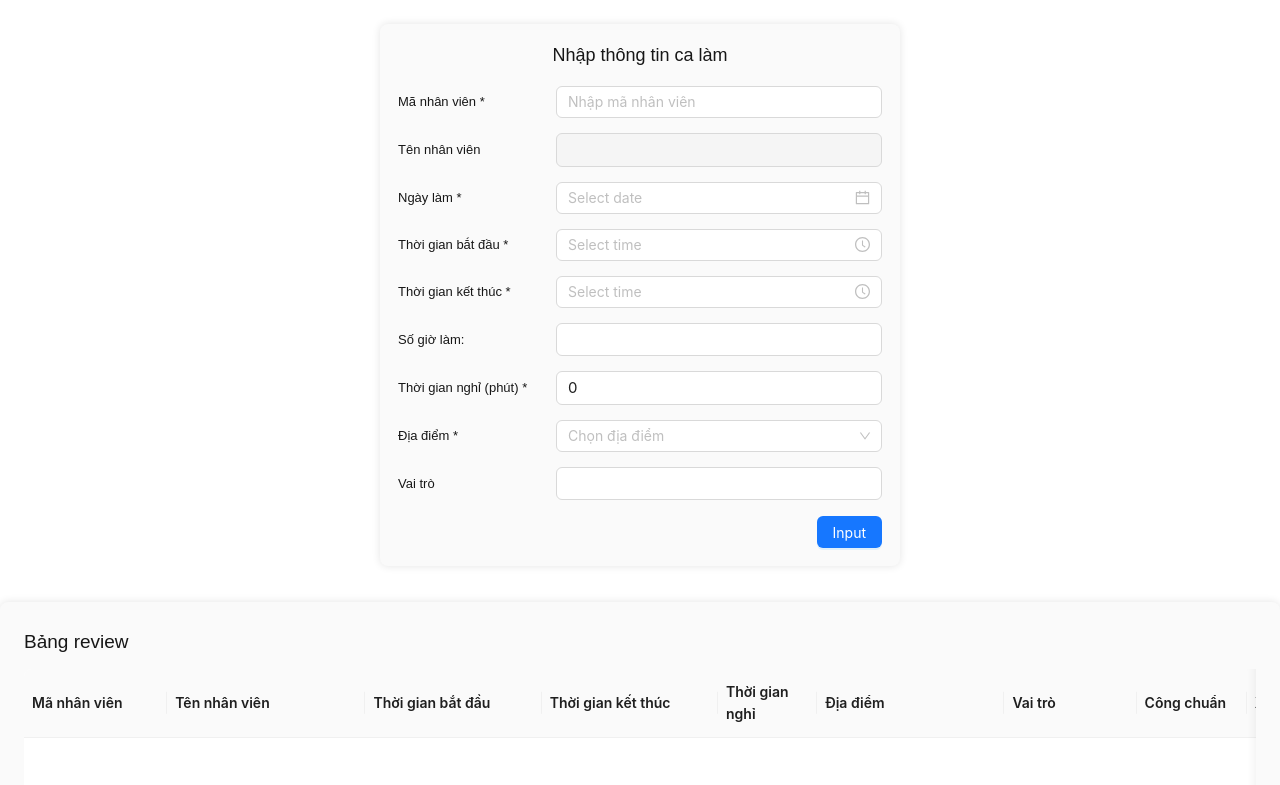
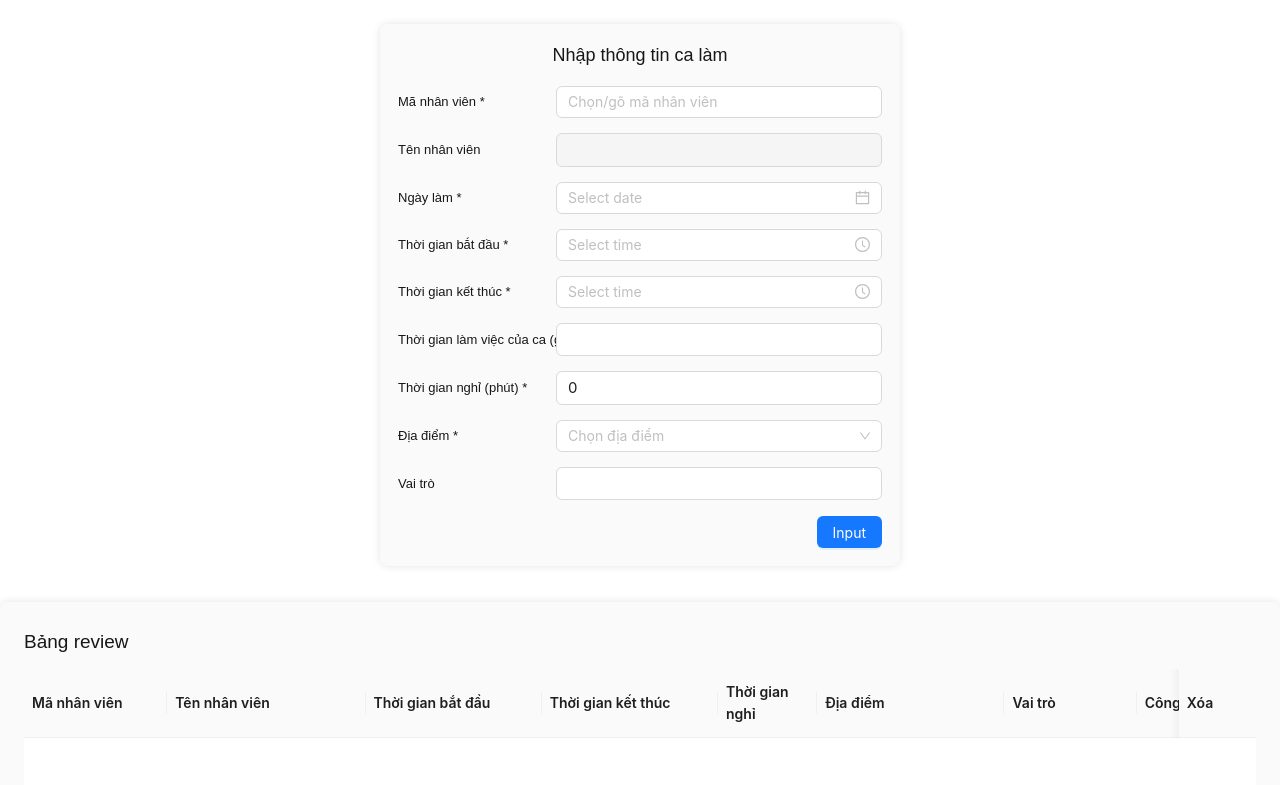
Before and after one commit to phatna8899/kl-ba-ti, a Next.js app: page / in a window 1280 px wide. Shown: the top 785 px of the page. Built offline with nearby package versions, Linux system fonts and the light colour scheme.

Commit message:
Update: them ca qua dem

```diff
--- a/app/page.tsx
+++ b/app/page.tsx
@@ -1,6 +1,6 @@
 "use client";
 import React, { useState, useEffect } from "react";
-import { Input, DatePicker, TimePicker, InputNumber, Button, Table, AutoComplete, Select, message } from "antd";
+import { Input, DatePicker, TimePicker, InputNumber, Button, Table, AutoComplete, Select, Checkbox, message } from "antd";
 import type { Dayjs } from "dayjs";
 import * as XLSX from "xlsx";
 import Papa from "papaparse";
@@ -43,6 +43,8 @@ export default function Page() {
     diadiem: "",
     vaitro: "",
   });
+  const [isOvernight, setIsOvernight] = useState(false);
+
   const [data, setData] = useState<CaLam[]>([]);
   const [errors, setErrors] = useState<{ [key: string]: boolean }>({});
 
@@ -108,19 +110,29 @@ export default function Page() {
       ten: false,
     }));
   };
+
+  // Xử lý logic ca qua đêm
   const handleChange = (field: string, value: any) => {
     let nextForm = { ...form, [field]: value };
-    if ((field === "batdau" && form.ketthuc) || (field === "ketthuc" && form.batdau)) {
+    // Reset công nhận ca qua đêm khi đổi giờ
+    if (field === "batdau" || field === "ketthuc") {
       if (nextForm.batdau && nextForm.ketthuc) {
-        const diff = dayjs(nextForm.ketthuc).diff(dayjs(nextForm.batdau), "minute") / 60;
-        nextForm.giolam = diff > 0 ? Number(diff.toFixed(2)) : "";
+        if (nextForm.ketthuc.isBefore(nextForm.batdau)) {
+          setIsOvernight(true);
+        } else {
+          setIsOvernight(false);
+        }
       }
     }
+    // Nếu chọn lại giờ làm, cập nhật giờ kết thúc nếu có giolam
     if ((field === "batdau" && form.giolam) || (field === "giolam" && form.batdau)) {
       if (nextForm.batdau && nextForm.giolam) {
         const bd = dayjs(nextForm.batdau);
         const kt = bd.add(Number(nextForm.giolam) * 60, "minute");
         nextForm.ketthuc = kt;
+        // Xét lại ca qua đêm nếu cần
+        if (kt.isBefore(bd)) setIsOvernight(true);
+        else setIsOvernight(false);
       }
     }
     if (field === "giolam" && !value) {
@@ -130,8 +142,18 @@ export default function Page() {
     setErrors({});
   };
 
-  function tinhCongChuan(bd: Dayjs, kt: Dayjs, nghi: number) {
-    const minutes = kt.diff(bd, "minute") - (nghi || 0);
+  // Tính công chuẩn (xử lý ca qua đêm)
+  function tinhCongChuan(bd: Dayjs, kt: Dayjs, nghi: number, overnight: boolean) {
+    let minutes = 0;
+    if (overnight) {
+      // số phút từ bd đến 24:00
+      minutes += (24 * 60 - bd.hour() * 60 - bd.minute());
+      // số phút từ 00:00 tới kt
+      minutes += kt.hour() * 60 + kt.minute();
+    } else {
+      minutes = kt.diff(bd, "minute");
+    }
+    minutes -= nghi || 0;
     return minutes > 0 ? Number((minutes / 60).toFixed(2)) : 0;
   }
 
@@ -145,10 +167,12 @@ export default function Page() {
     });
     if (!form.diadiem) errs["diadiem"] = true; // validate địa điểm phải chọn
     if (form.nghi < 0) errs["nghi"] = true;
+    // Nếu bỏ check ca qua đêm mà giờ kết thúc < giờ bắt đầu thì báo lỗi
+    if (!isOvernight && form.batdau && form.ketthuc && form.ketthuc.isBefore(form.batdau)) errs["ketthuc"] = true;
     return errs;
   };
 
-  // Giữ lại mã, tên, ngày làm sau khi nhập ca
+  // Giữ lại mã, tên, ngày làm, địa điểm sau khi nhập ca
   const handleAdd = () => {
     const errs = validate();
     if (Object.keys(errs).length > 0) {
@@ -156,7 +180,14 @@ export default function Page() {
       message.error("Vui lòng nhập đúng và đủ thông tin!");
       return;
     }
-    const congchuan = tinhCongChuan(form.batdau!, form.ketthuc!, form.nghi);
+
+    // Ngày kết thúc tính theo ca qua đêm
+    let thoigianktDate = form.ngay;
+    if (isOvernight) {
+      thoigianktDate = form.ngay!.add(1, "day");
+    }
+    const congchuan = tinhCongChuan(form.batdau!, form.ketthuc!, form.nghi, isOvernight);
+
     setData(prev => [
       ...prev,
       {
@@ -164,22 +195,24 @@ export default function Page() {
         ma: form.ma.trim(),
         ten: form.ten.trim(),
         thoigianbd: form.ngay!.format("DD/MM/YYYY") + " " + form.batdau!.format("HH:mm"),
-        thoigiankt: form.ngay!.format("DD/MM/YYYY") + " " + form.ketthuc!.format("HH:mm"),
+        thoigiankt: thoigianktDate!.format("DD/MM/YYYY") + " " + form.ketthuc!.format("HH:mm"),
         nghi: form.nghi,
         diadiem: form.diadiem,
         vaitro: form.vaitro || "",
         congchuan,
       }
     ]);
-    setForm({
-      ...form,
+    setForm(f => ({
+      ...f,
       batdau: null,
       ketthuc: null,
       giolam: "",
       nghi: 0,
       vaitro: "",
-    });
+      // KHÔNG reset ma, ten, ngay, diadiem để giữ lại!
+    }));
     setErrors({});
+    setIsOvernight(false);
   };
 
   const removeRow = (key: number) => setData(prev => prev.filter(row => row.key !== key));
@@ -230,13 +263,14 @@ export default function Page() {
       title: "Xóa",
       key: "action",
       width: 70,
+      fixed: "right",
       render: (_: any, record: CaLam) => (
         <Button danger size="small" onClick={() => removeRow(record.key)}>Xóa</Button>
       ),
     },
   ];
 
-  // Style form: nhỏ, đẹp, không phụ thuộc bảng
+  // Style form
   const fieldRowStyle: React.CSSProperties = { display: "grid", gridTemplateColumns: "124px 1fr", alignItems: "center", marginBottom: 15, columnGap: 34 };
   const labelColStyle: React.CSSProperties = { fontWeight: 500, fontSize: 13, whiteSpace: "nowrap", marginBottom: 0 };
   const inputStyle: React.CSSProperties = { width: "100%", minHeight: 32, fontSize: 15, borderRadius: 6 };
@@ -259,7 +293,7 @@ export default function Page() {
               value={form.ma}
               onChange={handleMaChange}
               onSelect={handleMaSelect}
-              placeholder="Nhập mã nhân viên"
+              placeholder="Chọn/gõ mã nhân viên"
               filterOption={false}
             />
           </div>
@@ -286,8 +320,23 @@ export default function Page() {
             <label style={labelColStyle}>Thời gian kết thúc *</label>
             <TimePicker value={form.ketthuc} onChange={t => handleChange("ketthuc", t)} format="HH:mm" style={{ ...inputStyle, ...(errors.ketthuc ? { borderColor: "#ff4d4f", background: "#fff1f0" } : {}) }} />
           </div>
+          {form.batdau && form.ketthuc && form.ketthuc.isBefore(form.batdau) && (
+            <div style={{ marginLeft: 124, marginBottom: 10 }}>
+              <Checkbox
+                checked={isOvernight}
+                onChange={e => {
+                  setIsOvernight(e.target.checked);
+                  if (!e.target.checked) {
+                    setForm(f => ({ ...f, ketthuc: null }));
+                  }
+                }}
+              >
+                Đây có phải là ca qua đêm?
+              </Checkbox>
+            </div>
+          )}
           <div style={fieldRowStyle}>
-            <label style={labelColStyle}>Số giờ làm:</label>
+            <label style={labelColStyle}>Thời gian làm việc của ca (giờ)</label>
             <InputNumber value={form.giolam} min={0} step={0.25} style={inputStyle} onChange={v => handleChange("giolam", v)} />
           </div>
           <div style={fieldRowStyle}>
```
